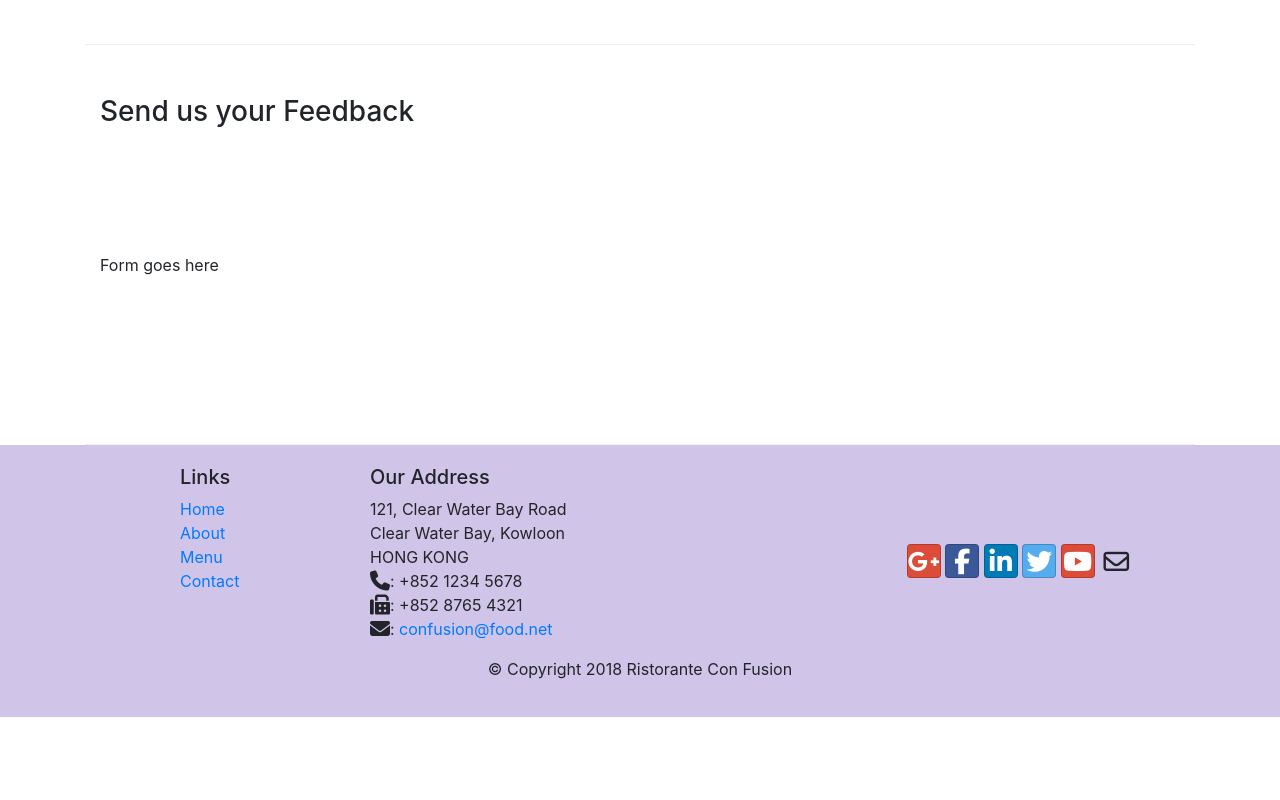
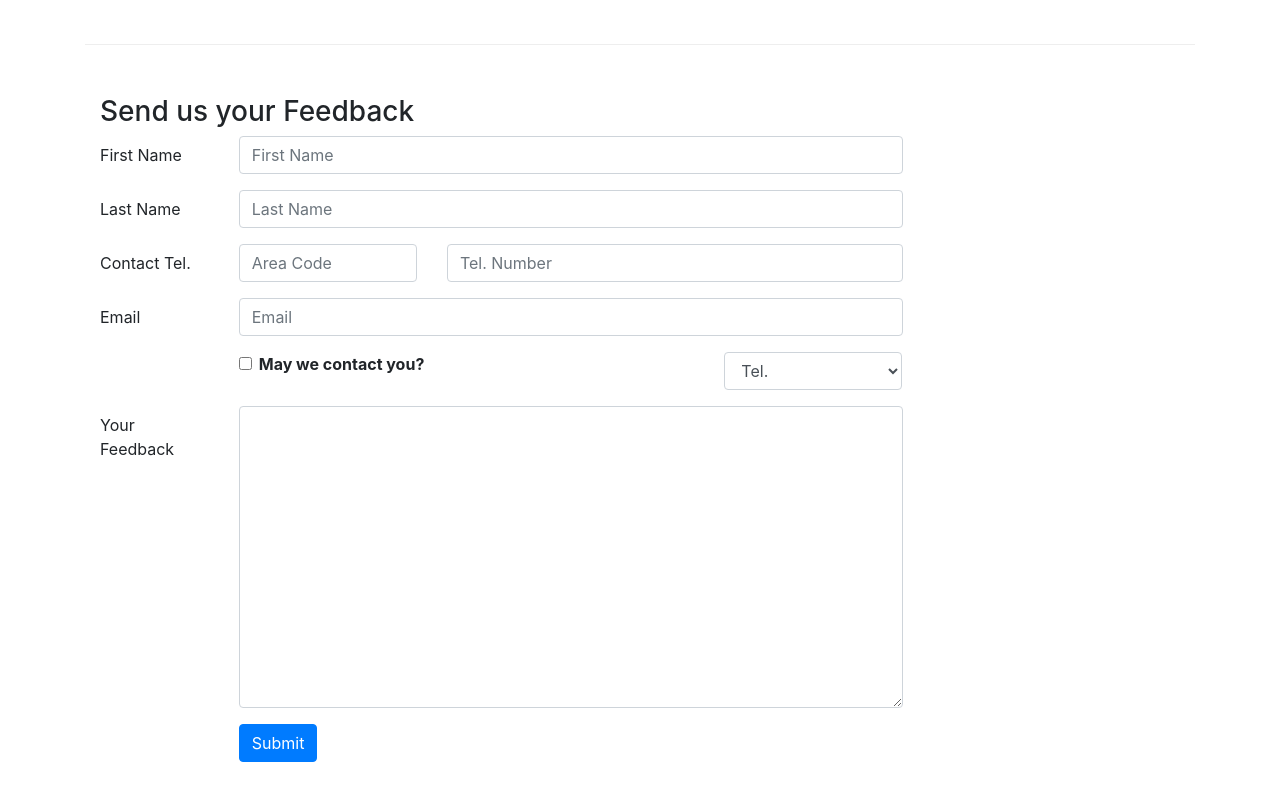
Before and after one commit to sbhughes09/Coursera_ConFusion, a website: page contactus.html in a window 1280 px wide. Shown: the part 820-1620 px from the top of the page. Before the commit the page ends 1537 px from the top, so only its background shows below. Drawn offline with nearby package versions, Linux system fonts and the light colour scheme.

Commit message:
add forms

```diff
--- a/contactus.html
+++ b/contactus.html
@@ -92,7 +92,74 @@
               <h3>Send us your Feedback</h3>
            </div>
             <div class="col-12 col-md-9">
-                Form goes here
+                <div>
+                    <form>
+                        <div class="form-group row">
+                            <label for="firstname" class="col-md-2 col-form-label">
+                                First Name
+                            </label>
+                            <div class="col-md-10">
+                                <input type="text" class="form-control" id="firstname" name="firstname" placeholder="First Name">
+                            </div>
+                        </div>
+                        <div class="form-group row">
+                            <label for="lastname" class="col-md-2 col-form-label">
+                                Last Name
+                            </label>
+                            <div class="col-md-10">
+                                <input type="text" class="form-control" id="lastname" name="lastname" placeholder="Last Name">
+                            </div>
+                        </div>
+                          <div class="form-group row">
+                            <label for="telnum" class="col-12 col-md-2 col-form-label">
+                                Contact Tel.
+                            </label>
+                            <div class=" col-5 col-md-3">
+                                <input type="tel" class="form-control" id="areacode" name="area code" placeholder="Area Code">
+                            </div>
+                            <div class=" col-7 col-md-7">
+                                <input type="tel" class="form-control" id="telnum" name="telnim" placeholder="Tel. Number">
+                            </div>
+                        </div>
+                        <div class="form-group row">
+                            <label for="emailid" class="col-md-2 col-form-label">
+                                Email
+                            </label>
+                            <div class="col-md-10">
+                                <input type="email" class="form-control" id="emailid" name="emailid" placeholder="Email">
+                            </div>
+                        </div>
+                        <div class="form-group row">
+                            <div class="col-md-6 offset-md-2">
+                                <div class="form-check">
+                                    <input type="checkbox" class="form-check-input" name="approve" id="approve" value="">
+                                    <label class="form-check-label" for="approve">
+                                        <strong>May we contact you?</strong>
+                                    </label>
+                                </div>
+                            </div>
+                            <div class="col-md-3 offset-md-1">
+                                <select class="form-control">
+                                    <option>Tel.</option>
+                                    <option>Email</option>
+                                </select>
+                            </div>
+                        </div>
+                        <div class="form-group row">
+                            <label for="feedback" class="col-md-2 col-form-label">
+                                Your Feedback
+                            </label>
+                            <div class="col-md-10">
+                                <textarea class="form-control" id="feedback" name="feedback" rows="12"></textarea>
+                            </div>
+                        </div>
+                        <div class="form-group row">
+                            <div class="offset-md-2 col-md-10">
+                                <button type="submit" class="btn btn-primary">Submit</button>
+                            </div>
+                        </div>
+                    </form>
+                </div>
             </div>
              <div class="col-12 col-md">
             </div>
```
